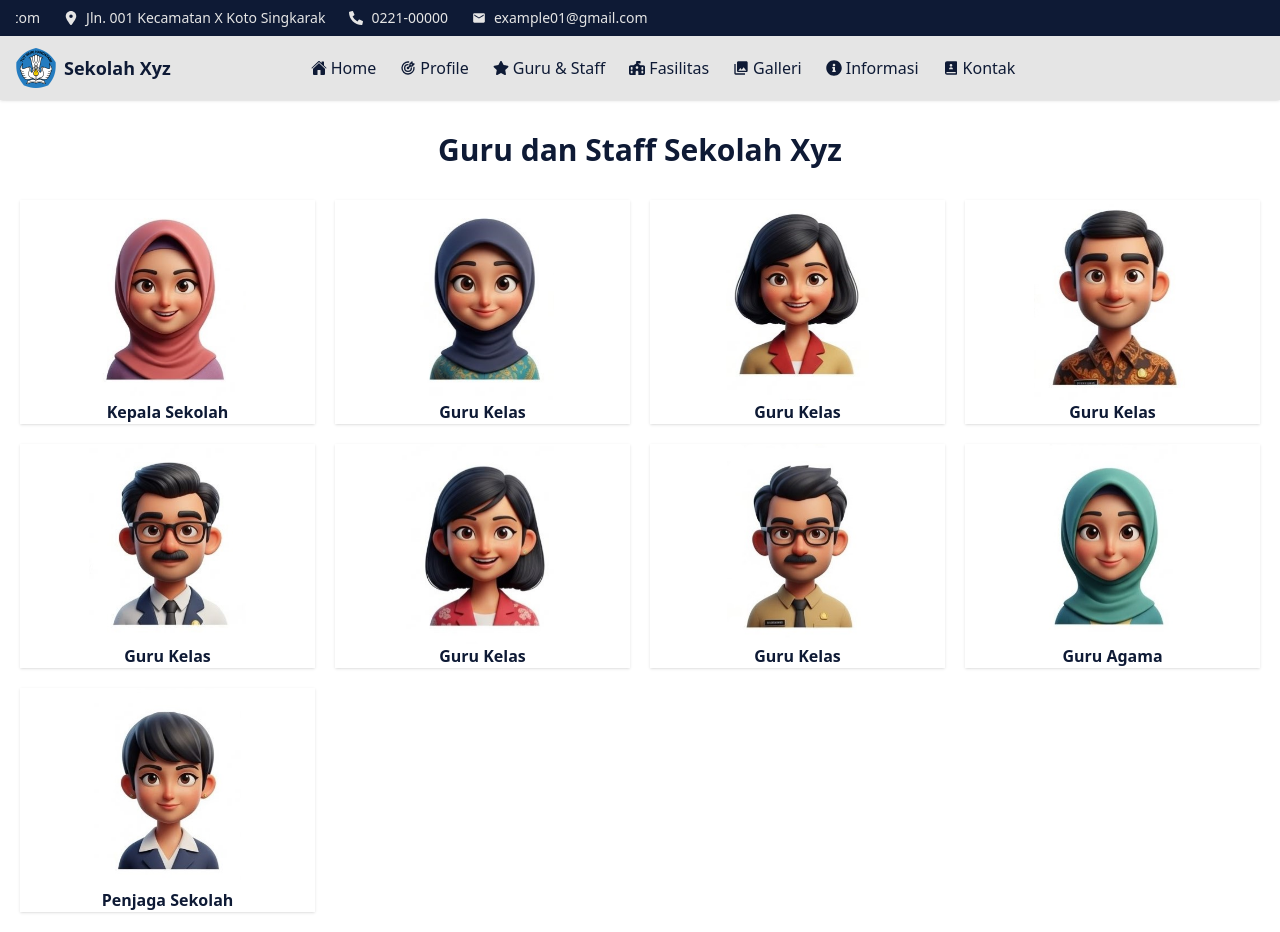
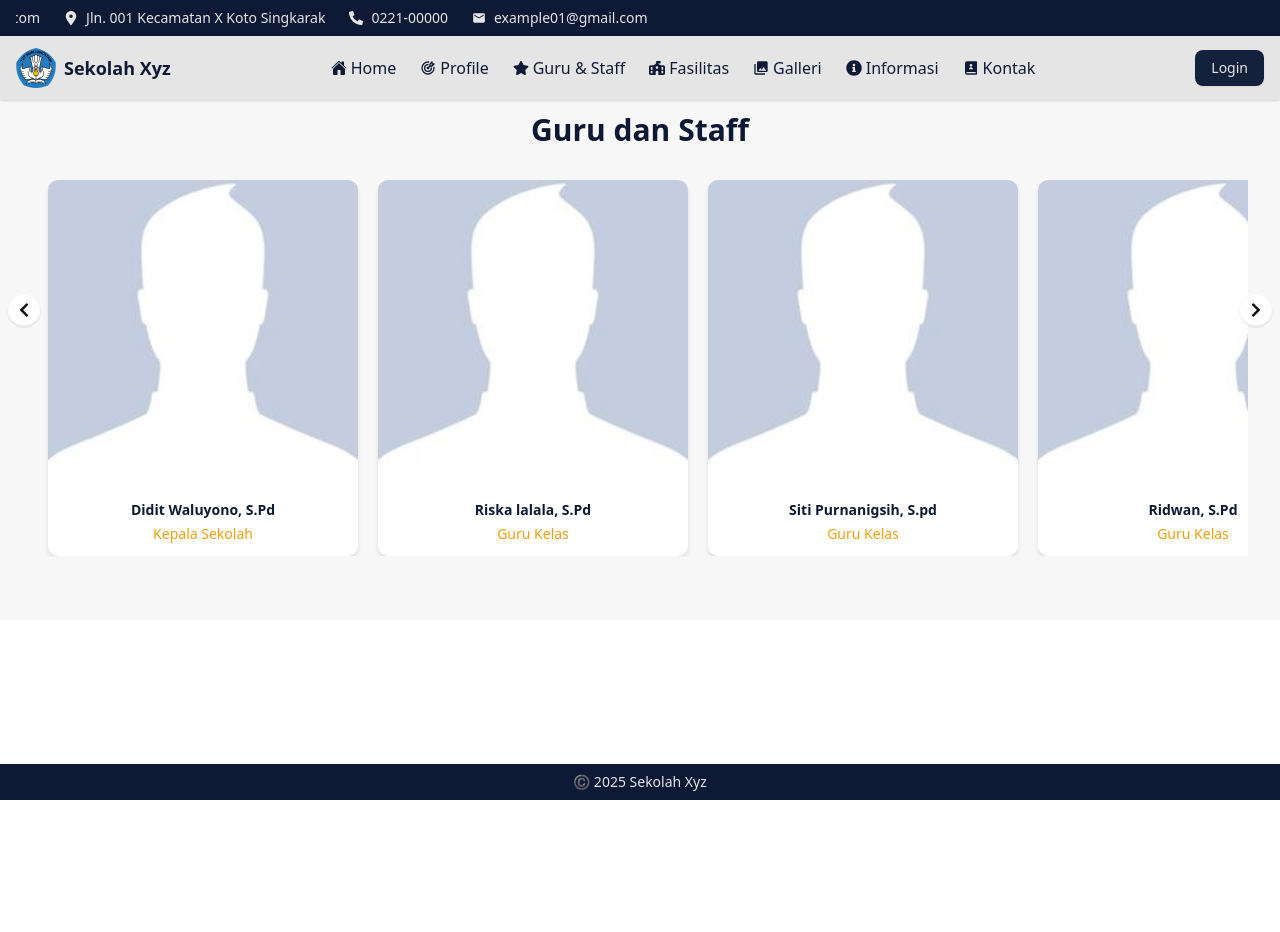
Before and after one commit to shofiyatunnisa9/school-profile, a Next.js app: page /guru in a window 1280 px wide. After the commit the page ends 800 px from the top, so only its background shows below. Built offline with nearby package versions, Linux system fonts and the light colour scheme.

Commit message:
add : contact and teacher pages

```diff
--- a/app/component/navbar.tsx
+++ b/app/component/navbar.tsx
@@ -10,7 +10,7 @@ import { Button } from "@/components/ui/button";
 export default function Navbar() {
   return (
     <>
-      <nav className="fixed top-9 left-0 right-0 z-50 bg-[#E5E5E5] shadow px-4 py-3 flex items-center gap-35">
+      <nav className="fixed top-9 left-0 right-0 z-50 bg-[#E5E5E5] shadow px-4 py-3 flex justify-between items-center ">
         <div className="flex items-center gap-2">
           <img src="/logo1.png" alt="Logo" className="w-10 h-10" />
           <h1 className="text-[#0E1A35] font-bold text-lg">Sekolah Xyz</h1>
@@ -44,13 +44,13 @@ export default function Navbar() {
           </li>
           <li className="flex gap-1 items-center">
             <RiContactsBook2Fill />
-            Kontak
+            <Link href={"/contact"}>Kontak</Link>
           </li>
         </ul>
-        {/*
+
         <Button className="bg-[#14213D] text-[#E5E5E5] cursor-pointer">
           Login
-        </Button> */}
+        </Button>
       </nav>
     </>
   );
--- /dev/null
+++ b/app/contact/page.tsx
@@ -0,0 +1,89 @@
+import { FaClock, FaPhoneSquareAlt } from "react-icons/fa";
+import { FaLocationDot } from "react-icons/fa6";
+import { MdEmail } from "react-icons/md";
+
+export default function Contact() {
+  return (
+    <>
+      <section className="pt-28 px-6 pb-16 bg-[#f4f4f4] min-h-screen">
+        <h1 className="text-3xl font-bold text-center text-[#0E1A35] mb-8">
+          Hubungi Kami
+        </h1>
+
+        <div className="max-w-4xl mx-auto grid md:grid-cols-2 gap-8">
+          {/* Informasi Kontak */}
+          <div className="bg-white p-6 rounded shadow-md space-y-4">
+            <h2 className="text-xl font-semibold text-[#0E1A35] border-l-5 border-[#FAA41A] pl-3 mb-3">
+              Kontak Sekolah
+            </h2>
+            <div className="pt-10 space-y-5">
+              <div className="flex items-center gap-2">
+                <FaLocationDot />
+                <p>Jl. Pendidikan No. 01, Kec. Singkarak</p>
+              </div>
+              <div className="flex items-center gap-2">
+                <MdEmail />
+                <p>info@sekolahxyz.sch.id</p>
+              </div>
+              <div className="flex items-center gap-2">
+                <FaPhoneSquareAlt />
+                <p>(0221) 123456</p>
+              </div>
+              <div className="flex gap-2 items-center">
+                <FaClock />
+                <p>Senin - Jumat, 07.00 - 15.00</p>
+              </div>
+            </div>
+          </div>
+
+          {/* Form Kontak */}
+          <div className="bg-white p-6 rounded shadow-md">
+            <h2 className="text-xl font-semibold text-[#0E1A35] mb-4 border-l-5 border-[#FAA41A] pl-3">
+              Kirim Pesan
+            </h2>
+            <form className="space-y-4">
+              <input
+                type="text"
+                placeholder="Nama"
+                className="w-full px-4 py-2 border rounded text-sm"
+              />
+              <input
+                type="email"
+                placeholder="Email"
+                className="w-full px-4 py-2 border rounded text-sm"
+              />
+              <textarea
+                placeholder="Pesan"
+                rows={4}
+                className="w-full px-4 py-2 border rounded text-sm"
+              ></textarea>
+              <button
+                type="submit"
+                className="bg-[#0E1A35] text-white px-4 py-2 rounded hover:bg-[#1f2e50] text-sm justify-end"
+              >
+                Kirim
+              </button>
+            </form>
+          </div>
+        </div>
+        {/* Denah Lokasi */}
+        <div className="bg-white p-6 rounded shadow-md mt-8">
+          <h2 className="text-xl font-semibold text-[#0E1A35] mb-4 border-l-5 border-[#FAA41A] pl-3">
+            Denah Lokasi
+          </h2>
+          <div className="w-full h-90 rounded overflow-hidden">
+            <iframe
+              src="https://www.google.com/maps/embed?pb=!1m18!1m12!1m3!1d3989.557539125655!2d100.6024369743575!3d-0.655090935260719!2m3!1f0!2f0!3f0!3m2!1i1024!2i768!4f13.1!3m3!1m2!1s0x2fd4d520d1f13e7f%3A0xea1fcd1eaf836fb4!2sLERENG%20GREEN%20VIEW!5e0!3m2!1sid!2sid!4v1753289541038!5m2!1sid!2sid"
+              width="100%"
+              height="100%"
+              style={{ border: 0 }}
+              allowFullScreen={false}
+              loading="lazy"
+              referrerPolicy="no-referrer-when-downgrade"
+            ></iframe>
+          </div>
+        </div>
+      </section>
+    </>
+  );
+}
--- a/app/fasilitas/page.tsx
+++ b/app/fasilitas/page.tsx
@@ -24,8 +24,6 @@ export default function FasilityPage() {
 
   return (
     <div>
-      <TopHeader />
-      <Navbar />
       <div className="p-5 relative z-0">
         <h1 className="text-3xl font-bold text-[#0E1A35] mb-8 text-center pt-28">
           Fasilitas Sekolah Xyz
--- a/app/galleri/page.tsx
+++ b/app/galleri/page.tsx
@@ -27,8 +27,6 @@ export default function GalleriesPage() {
 
   return (
     <div>
-      <TopHeader />
-      <Navbar />
       <div className="p-5 relative z-0">
         <h1 className="text-3xl font-bold text-[#0E1A35] mb-8 text-center pt-28">
           Galleri Sekolah Xyz
--- a/app/guru/page.tsx
+++ b/app/guru/page.tsx
@@ -1,71 +1,113 @@
+"use client";
+
 import TopHeader from "@/components/topHeader";
+import { useRef } from "react";
+import { FaChevronLeft, FaChevronRight } from "react-icons/fa";
 import Navbar from "../component/navbar";
+import Footer from "@/components/footer";
 
-export default function Guru() {
 const teachers = [
   {
-      image: "/guru/1.jpg",
-      caption: "Kepala Sekolah",
+    image: "/guru/10.jpg",
+    name: "Didit Waluyono, S.Pd",
+    subject: "Kepala Sekolah",
   },
   {
-      image: "/guru/2.jpg",
-      caption: "Guru Kelas",
+    image: "/guru/10.jpg",
+    name: "Riska lalala, S.Pd",
+    subject: "Guru Kelas",
   },
   {
-      image: "/guru/3.jpg",
-      caption: "Guru Kelas",
+    image: "/guru/10.jpg",
+    name: "Siti Purnanigsih, S.pd",
+    subject: "Guru Kelas",
   },
   {
-      image: "/guru/4.jpg",
-      caption: "Guru Kelas",
+    image: "/guru/10.jpg",
+    name: "Ridwan, S.Pd",
+    subject: "Guru Kelas",
   },
   {
-      image: "/guru/5.jpg",
-      caption: "Guru Kelas",
+    image: "/guru/10.jpg",
+    name: "Wawan, S.Pd",
+    subject: "Guru Kelas",
   },
   {
-      image: "/guru/6.jpg",
-      caption: "Guru Kelas",
+    image: "/guru/10.jpg",
+    name: "Nori Susila, S.Pd",
+    subject: "Guru Kelas",
   },
   {
-      image: "/guru/7.jpg",
-      caption: "Guru Kelas",
+    image: "/guru/10.jpg",
+    name: "Dadar Beredar, S.Pd",
+    subject: "Guru Kelas",
   },
   {
-      image: "/guru/8.jpg",
-      caption: "Guru Agama",
-    },
-    {
-      image: "/guru/9.jpg",
-      caption: "Penjaga Sekolah",
+    image: "/guru/10.jpg",
+    name: "Ying, S.Pd",
+    subject: "Guru Kelas",
   },
 ];
 
+export default function GuruList() {
+  const scrollRef = useRef<HTMLDivElement>(null);
+
+  const scroll = (dir: "left" | "right") => {
+    if (scrollRef.current) {
+      scrollRef.current.scrollBy({
+        left: dir === "left" ? -300 : 300,
+        behavior: "smooth",
+      });
+    }
+  };
+
   return (
     <>
-      <TopHeader />
-      <Navbar />
-      <div className="p-5 relative z-0">
-        <h1 className="text-3xl font-bold text-[#0E1A35] mb-8 text-center pt-28">
-          Guru dan Staff Sekolah Xyz
+      <div className="relative px-8 py-16 bg-[#f7f7f7] pt-28">
+        <h1 className="text-3xl font-bold text-[#0E1A35] mb-8 text-center">
+          Guru dan Staff
         </h1>
-        <div className="grid grid-cols-2 sm:grid-cols-3 md:grid-cols-4 gap-5 relative z-0 ">
-          {teachers.map((item, idx) => (
+
+        {/* scroll horizontal*/}
+        <button
+          onClick={() => scroll("left")}
+          className="absolute left-2 top-1/2 -translate-y-1/2 z-10 bg-white shadow p-2 rounded-full hover:bg-gray-100"
+        >
+          <FaChevronLeft className="cursor-pointer" />
+        </button>
+
+        <div
+          ref={scrollRef}
+          className="flex overflow-hidden px-4 scroll-smooth gap-5 relative z-0"
+        >
+          {teachers.map((teacher, idx) => (
             <div
               key={idx}
-              className="shadow overflow-hidden relative hover:scale-105 transition-transform duration-300 bg-white"
+              className="relative group min-w-[310px] max-w-[250px] bg-white rounded-lg overflow-hidden shadow-md flex flex-col  gap-5"
             >
               <img
-                src={item.image}
-                alt={`Foto ${idx + 1}`}
-                className="overflow-hidden w-full h-50 object-contain"
+                src={teacher.image}
+                alt={teacher.name}
+                className="h-72 w-full object-cover transition-transform duration-300 group-hover:scale-110"
               />
-              <div className="text-md font-semibold text-[#0E1A35] text-center">
-                <p>{item.caption}</p>
+              <div className="p-3 text-center">
+                <h3 className="text-[#0E1A35] font-bold text-sm">
+                  {teacher.name}
+                </h3>
+                <p className="text-[#f59e0b] text-sm font-medium mt-1">
+                  {teacher.subject}
+                </p>
               </div>
             </div>
           ))}
         </div>
+
+        <button
+          onClick={() => scroll("right")}
+          className="absolute right-2 top-1/2 -translate-y-1/2 z-10 bg-white shadow p-2 rounded-full hover:bg-gray-100"
+        >
+          <FaChevronRight className="cursor-pointer" />
+        </button>
       </div>
     </>
   );
--- a/app/layout.tsx
+++ b/app/layout.tsx
@@ -1,6 +1,9 @@
 import type { Metadata } from "next";
 import { Geist, Geist_Mono } from "next/font/google";
 import "./globals.css";
+import Footer from "@/components/footer";
+import TopHeader from "@/components/topHeader";
+import Navbar from "./component/navbar";
 
 const geistSans = Geist({
   variable: "--font-geist-sans",
@@ -25,9 +28,13 @@ export default function RootLayout({
   return (
     <html lang="en">
       <body
-        className={`${geistSans.variable} ${geistMono.variable} antialiased`}
+        className={`${geistSans.variable} ${geistMono.variable} antialiased min-h-screen flex flex-col`}
       >
-        {children}
+        <TopHeader />
+        <Navbar />
+        <main className="flex-grow">{children}</main>
+
+        <Footer />
       </body>
     </html>
   );
--- a/app/page.tsx
+++ b/app/page.tsx
@@ -6,8 +6,6 @@ import Footer from "@/components/footer";
 export default function Home() {
   return (
     <>
-      <TopHeader />
-      <Navbar />
       <main className="font-sans pt-25">
         <section className="w-full">
           <img
@@ -17,7 +15,6 @@ export default function Home() {
           />
         </section>
         <Sambutan />
-        <Footer />
       </main>
     </>
   );
```
Also changed, not shown: public/guru/10.jpg (added). Lines whose indentation alone changed are shown as unchanged.
